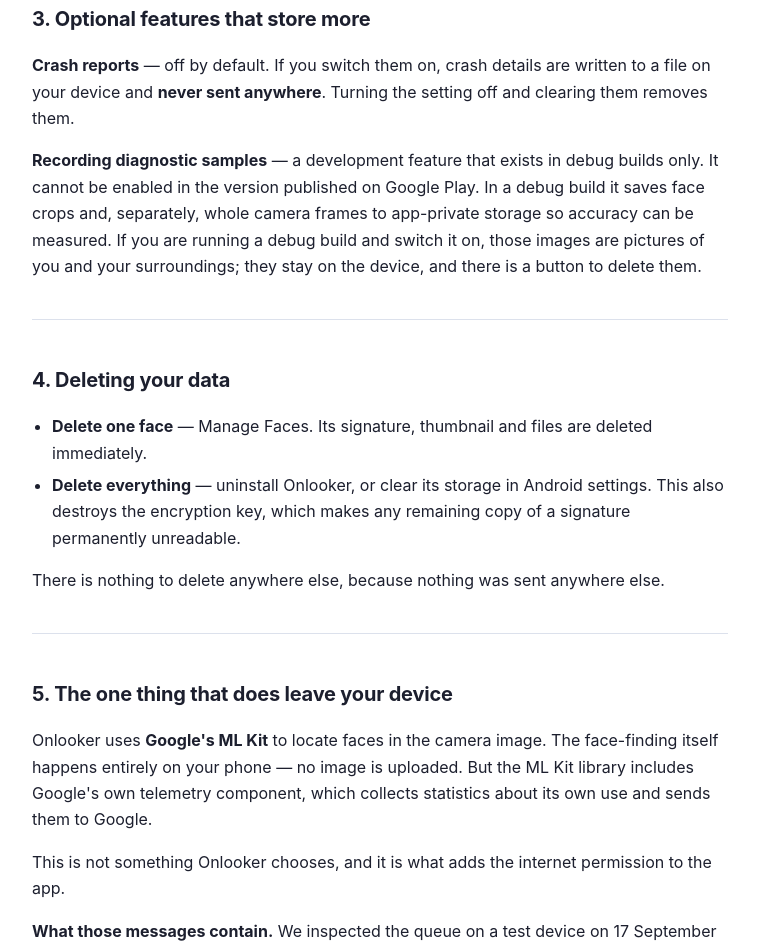
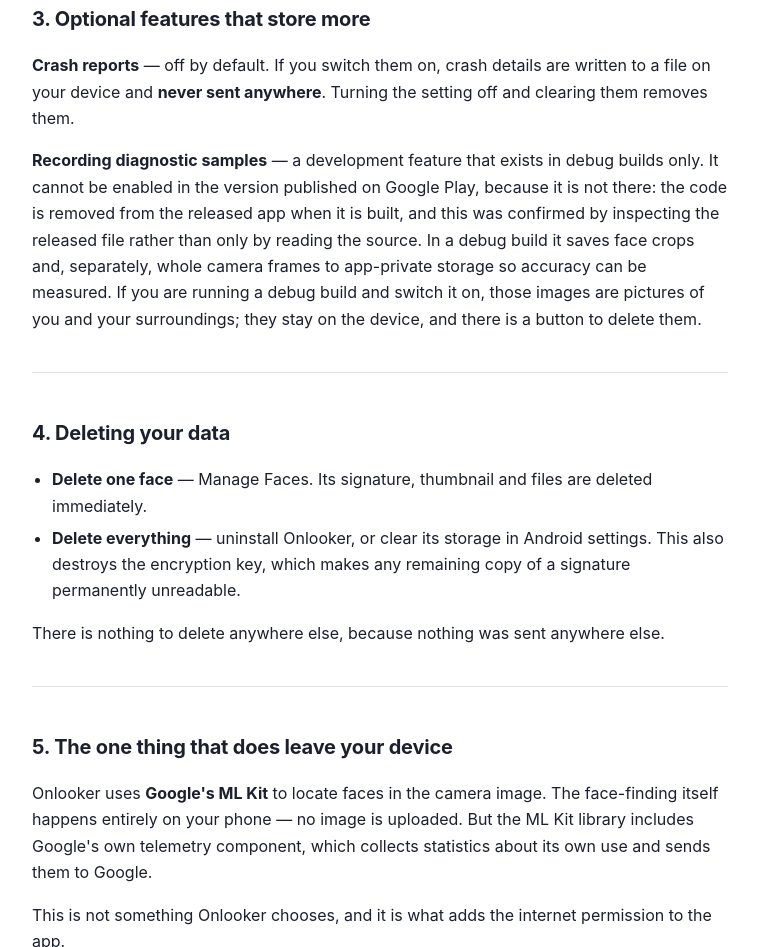
Before and after one commit to Shah-Ashraf/onlooker-privacy, a plain HTML site: page index.html in a window 1280 px wide. Shown: the part 2382-3329 px from the top of the page, without its empty margins (260-1019 px from the left). Drawn offline with Linux system fonts and the light colour scheme.

Commit message:
Policy: the diagnostic recorder is absent from the released build, not merely disabled

```diff
--- a/index.html
+++ b/index.html
@@ -117,7 +117,7 @@
 
 <h2>3. Optional features that store more</h2>
 <p><strong>Crash reports</strong> — off by default. If you switch them on, crash details are written to a file on your device and <strong>never sent anywhere</strong>. Turning the setting off and clearing them removes them.</p>
-<p><strong>Recording diagnostic samples</strong> — a development feature that exists in debug builds only. It cannot be enabled in the version published on Google Play. In a debug build it saves face crops and, separately, whole camera frames to app-private storage so accuracy can be measured. If you are running a debug build and switch it on, those images are pictures of you and your surroundings; they stay on the device, and there is a button to delete them.</p>
+<p><strong>Recording diagnostic samples</strong> — a development feature that exists in debug builds only. It cannot be enabled in the version published on Google Play, because it is not there: the code is removed from the released app when it is built, and this was confirmed by inspecting the released file rather than only by reading the source. In a debug build it saves face crops and, separately, whole camera frames to app-private storage so accuracy can be measured. If you are running a debug build and switch it on, those images are pictures of you and your surroundings; they stay on the device, and there is a button to delete them.</p>
 
 <hr>
 
```
